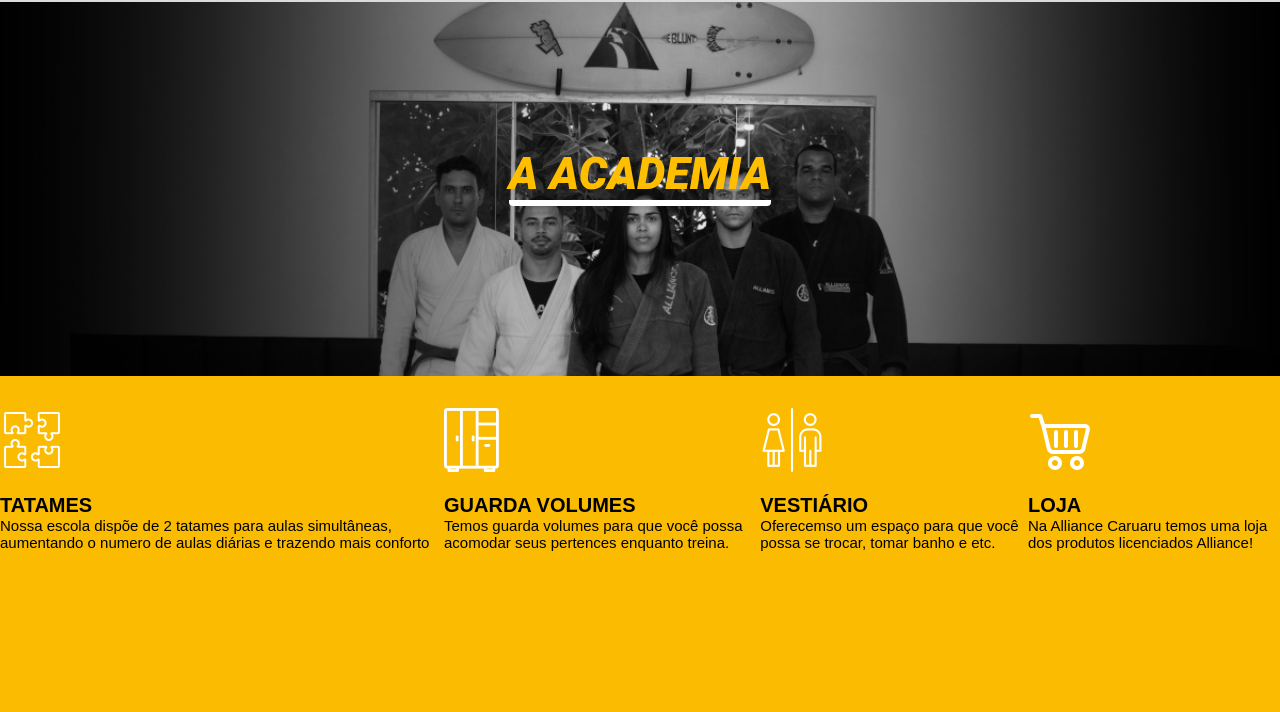
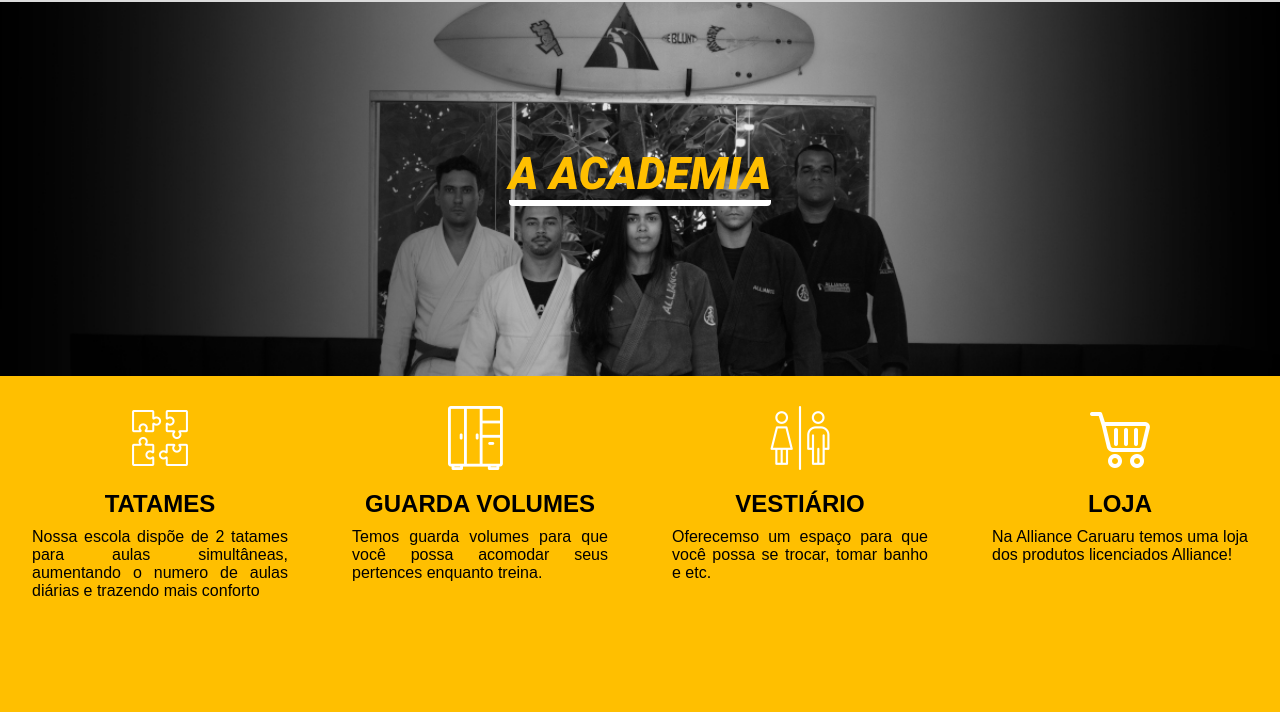
Before and after one commit to DougTheBoy/Site-Alliance, a plain HTML site: page index.html in a window 1280 px wide. Shown: the part 88-800 px from the top of the page. Drawn offline with Linux system fonts and the light colour scheme.

Commit message:
style.css

```diff
--- a/style.css
+++ b/style.css
@@ -73,34 +73,9 @@
   padding-top: 4rem;
 }
 
-.bot-list  {
+#academia {
+  font-family: 'Poppins', sans-serif;
   display: flex;
-  align-items: flex-start;
-  justify-content: center;
-  font-family: Arial, Helvetica, sans-serif;
-  font-weight: 500;
-  padding-top: 2rem;
-  position: relative;
-}
-
-.img-list {
-  padding-bottom: 10px;
-  width: 64px;
-}
-
-.list-itens {
-  display: flex;
-  flex-direction: column;
-  justify-content: flex-start;
-  align-items: center;
-  margin: 2rem;
-  text-align: justify;
-  width: 25%;
-}
-
-#academia {
-  background-color: #fabb00;
-
 }
 
 .sup-acad {
@@ -113,8 +88,6 @@
   width: 100%;
   min-height: 50vh;
 }
-
-
 
 .list-titulo {
   margin-bottom: 0;
@@ -129,29 +102,86 @@
 
 }
 
-h2 {
-  font-size: 20px;
+.bot-list {
+  background-color: #ffbf00;
+  display: flex;
+  flex-direction: row;
+  font-size: 1rem;
+  justify-content: space-around;
+  align-items: flex-start;
+  font-family: Arial, Helvetica, sans-serif;
+  font-weight: 500;
+  min-height: 50vh;
 }
 
-p {
-  font-size: 15px;
+.bot-list h2 {
+  padding-bottom: 10px;
+}
+
+.img-list {
+  padding-bottom: 20px;
+  padding-top: 30px;
+  width: 64px;
+}
+
+
+.list-itens1 {
+  width: 20%;
+  display: flex;
+  flex-direction: column;
+  justify-content: center;
+  align-items: center;
+  text-align: justify;
+
+}
+
+.list-itens2 {
+  width: 20%;
+  display: flex;
+  flex-direction: column;
+  justify-content: center;
+  align-items: center;
+  text-align: justify;
+}
+
+.list-itens3 {
+  width: 20%;
+  display: flex;
+  flex-direction: column;
+  justify-content: center;
+  align-items: center;
+  text-align: justify;
+}
+
+.list-itens4 {
+  width: 20%;
+  display: flex;
+  flex-direction: column;
+  justify-content: center;
+  align-items: center;
+  text-align: justify;
 }
 
 #planos {
   background-color: #ffffff;
+  padding-top: 6%;
 }
+
 
 #programas {
   background-color: #000000;
   color: white;
+  padding-top: 6%;
 }
 
 #horarios {
   background-color: #ffbf00;
+  padding-top: 6%;
 }
 
 #aula {
   background-color: #ffffff;
+  padding-top: 6%;
 }
 
 [data-anime] {
@@ -170,3 +200,4 @@
 [data-anime].animate {
   opacity: 1;
   transform: translate3d(0px, 0px, 0px);
+}
```
